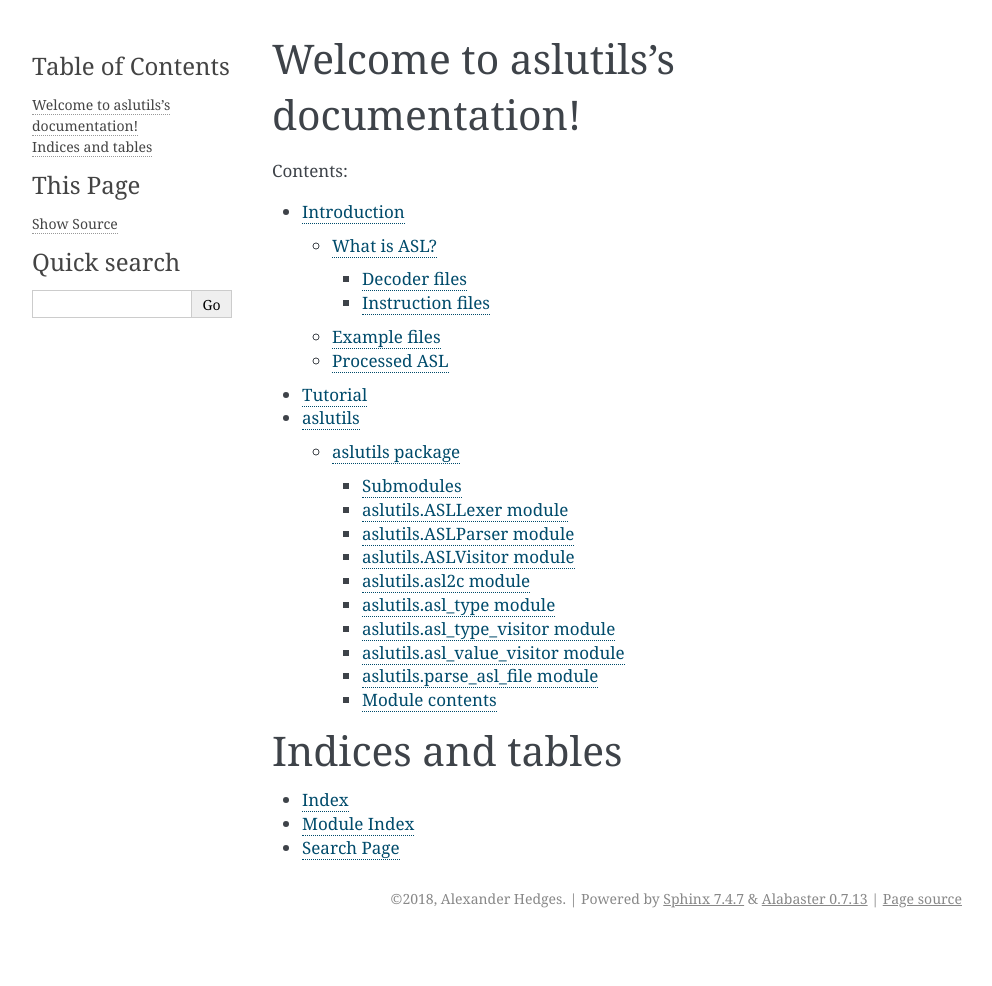
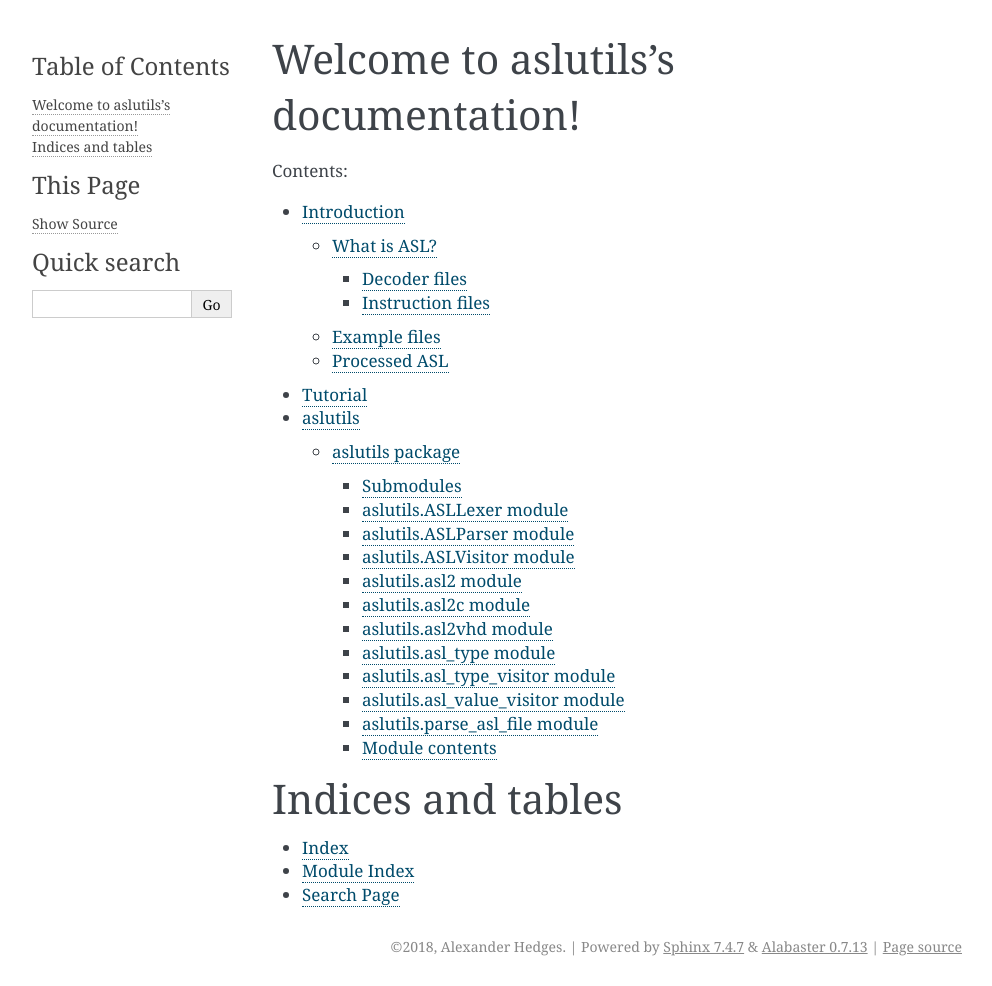
Before and after one commit to alehed/aslutils, a Sphinx documentation site: the page built from docs/source/index.rst, in a window 1280 px wide. Shown: the whole page, without its empty margins (148-1140 px from the left). Built offline with Sphinx 7.4.7, drawn with Linux system fonts in a browser that asks for light colours; before the commit the page ends 938 px from its top, so only the background shows below that.

Commit message:
Generate docs for new classes

```diff
--- a/docs/source/aslutils.rst
+++ b/docs/source/aslutils.rst
@@ -28,10 +28,26 @@ aslutils.ASLVisitor module
     :undoc-members:
     :show-inheritance:
 
+aslutils.asl2 module
+--------------------
+
+.. automodule:: aslutils.asl2
+    :members:
+    :undoc-members:
+    :show-inheritance:
+
 aslutils.asl2c module
 ---------------------
 
 .. automodule:: aslutils.asl2c
+    :members:
+    :undoc-members:
+    :show-inheritance:
+
+aslutils.asl2vhd module
+-----------------------
+
+.. automodule:: aslutils.asl2vhd
     :members:
     :undoc-members:
     :show-inheritance:
```
